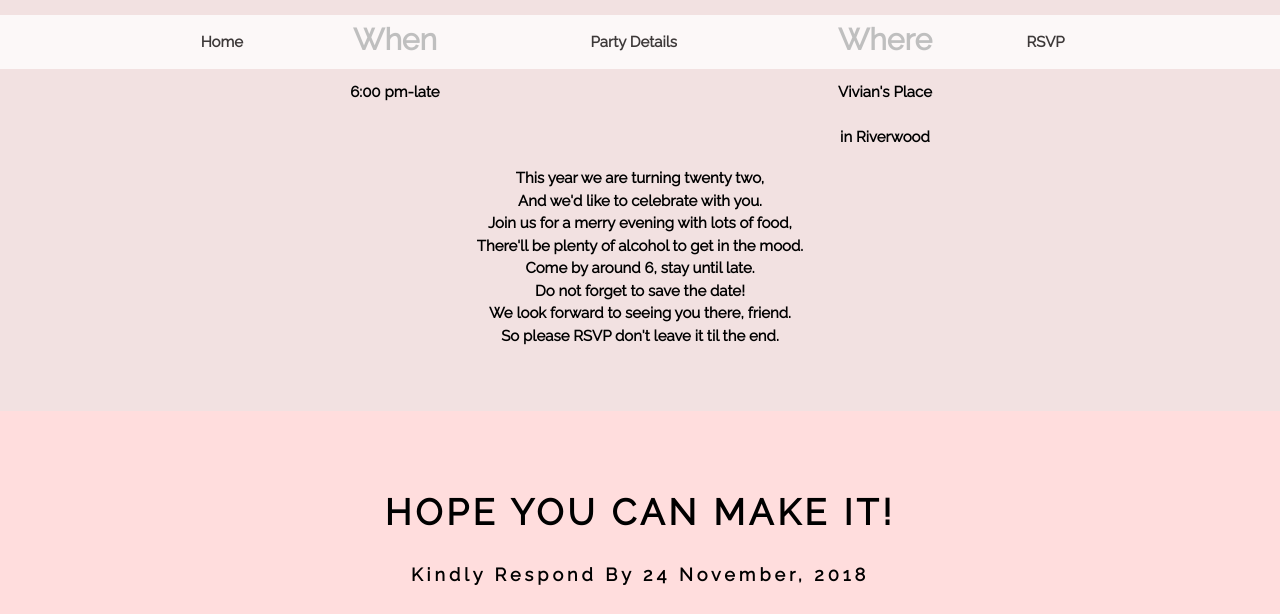
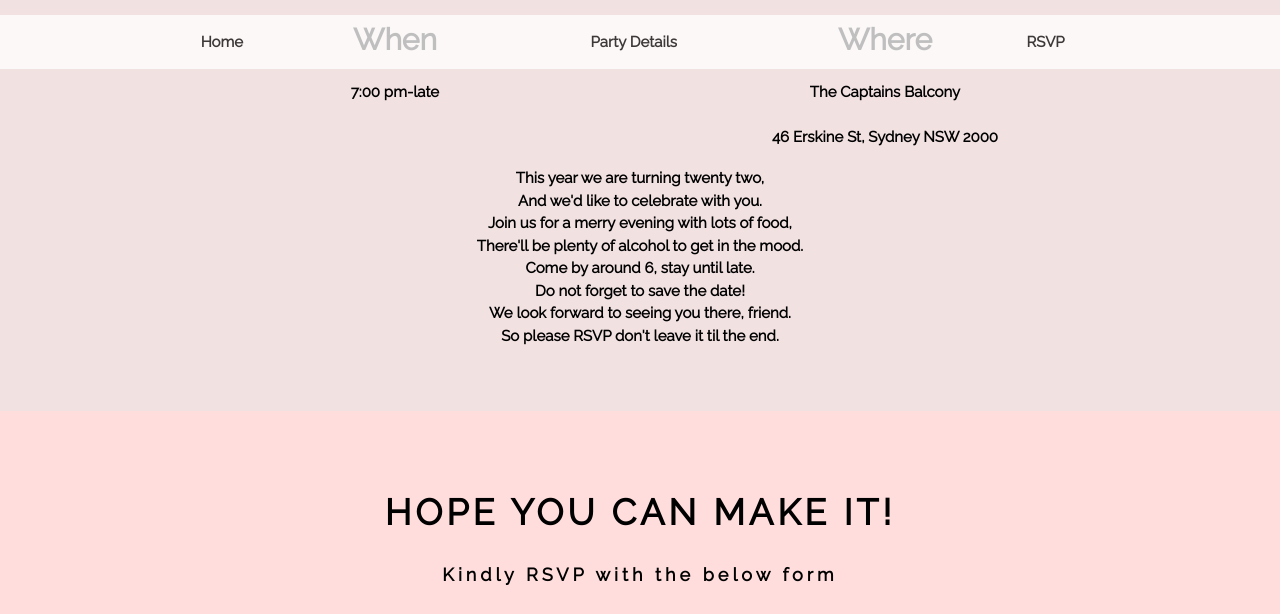
Before and after one commit to Alians22ndBirthday/alians22ndbirthday.github.io, a plain HTML site: page index.html in a window 1280 px wide. Shown: the part 731-1345 px from the top of the page. Drawn offline with nearby package versions, Linux system fonts and the light colour scheme.

Commit message:
Update index.html

```diff
--- a/index.html
+++ b/index.html
@@ -49,12 +49,12 @@ p {line-height: 2}
     <div class="w3-row">
       <div class="w3-half">
         <h2>When</h2>
-        <p>6:00 pm-late</p>
+        <p>7:00 pm-late</p>
       </div>
       <div class="w3-half">
         <h2>Where</h2>
-        <p>Vivian's Place</p>
-        <p>in Riverwood</p>
+        <p>The Captains Balcony</p>
+        <p>46 Erskine St, Sydney NSW 2000</p>
       </div>
     </div>
     <div class = "w3-row">
@@ -74,7 +74,7 @@ p {line-height: 2}
 <!-- RSVP section -->
 <div class="w3-container w3-padding-64 w3-pale-red w3-center w3-wide" id="rsvp">
   <h1>HOPE YOU CAN MAKE IT!</h1>
-  <p class="w3-large">Kindly Respond By 24 November, 2018</p>
+  <p class="w3-large">Kindly RSVP with the below form</p>
 
   <p class="w3-xlarge">
     <iframe src="https://docs.google.com/forms/d/e/1FAIpQLSf-flgdTwfIuxrbf5OLldj3RwZNpvVnkkITD7yhaLwkRWJ4Gg/viewform?embedded=true" width="640" height="460" frameborder="0" marginheight="0" marginwidth="0">Loading...</iframe>
```
